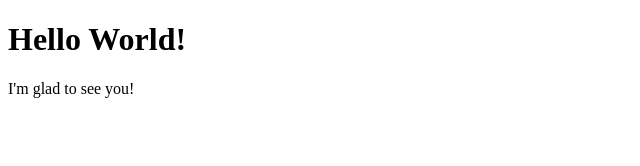
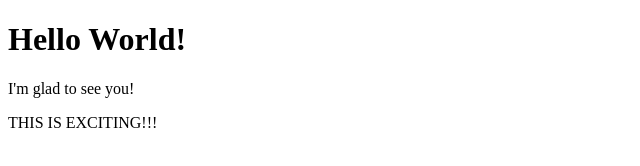
Before and after one commit to Teachnologist/welcome-session, a plain HTML site: page index.html in a window 1280 px wide. Shown: the whole page, without its empty margins (0-640 px from the left). Drawn offline with Linux system fonts and the light colour scheme.

Commit message:
first commit

```diff
--- a/index.html
+++ b/index.html
@@ -6,5 +6,6 @@
     <body>
         <h1>Hello World!</h1>
         <p>I'm glad to see you!</p>
+        <span>THIS IS EXCITING!!!</span>
     </body>
 </html>
```
